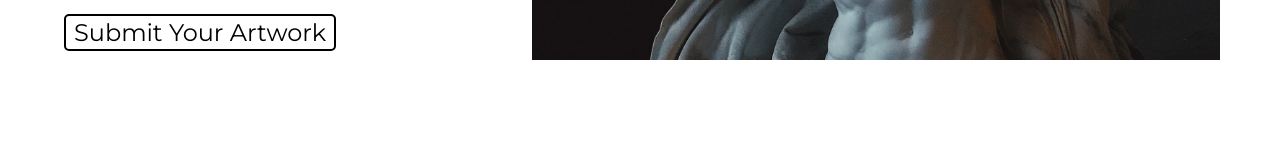
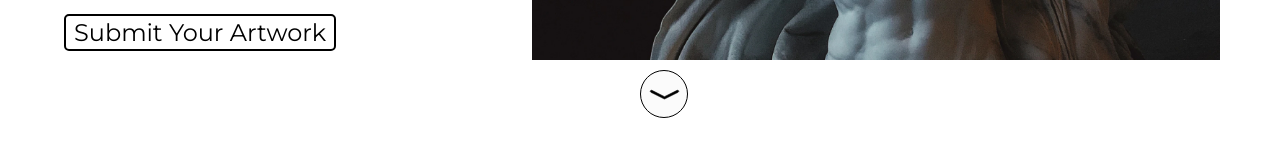
Before and after one commit to opierez/absorb-art-shop, a React (Create React App) app: page / in a window 1280 px wide. Shown: the part 607-775 px from the top of the page. Built offline with nearby package versions, Linux system fonts and the light colour scheme; data requests are answered from the project's data file.

Commit message:
added final icons

```diff
--- a/src/components/Header.js
+++ b/src/components/Header.js
@@ -1,6 +1,7 @@
 import React from 'react';
 import '../styles/Header.css';
 import mercury_and_psyche from '../style-images/mercury_and_psyche.jpeg'
+import {BsChevronCompactDown} from 'react-icons/bs'
 
 
 function Header() {
@@ -21,6 +22,11 @@ function Header() {
                <div className='header-right'>
                     <img src={mercury_and_psyche} />
                </div>
+               <div className='down-arrow'>
+                <a href='#'>
+                    <BsChevronCompactDown size={35} className='downbtn'/>
+                </a>
+            </div>
             </div>
        </section>
     )
--- a/src/components/NavBar.js
+++ b/src/components/NavBar.js
@@ -2,6 +2,7 @@ import React, {useState} from 'react';
 import '../styles/NavBar.css';
 import {AiOutlineShoppingCart} from 'react-icons/ai';
 import {GiHamburgerMenu} from 'react-icons/gi';
+import {RiCloseLine} from 'react-icons/ri';
 
 function NavBar() {
     const [showMenu, setShowMenu] = useState(false)
@@ -21,7 +22,7 @@ function NavBar() {
                     <li><a href='#' className='cart'>{showMenu ? "Cart" : <AiOutlineShoppingCart className='cart-icon' size={34} />}</a></li>
                 </ul>
             </menu>
-            <div className='menu-icon' onClick={toggleMenu} >{showMenu ? "X" : <GiHamburgerMenu size={34} color="#333" /> }</div>
+            <div className='menu-icon' onClick={toggleMenu} >{showMenu ? <RiCloseLine size={40}/> : <GiHamburgerMenu size={34} color="#333" /> }</div>
         </nav>
     )
 }
--- a/src/styles/Header.css
+++ b/src/styles/Header.css
@@ -56,6 +56,23 @@ h1 span:last-child{
     width: 90%;
     margin-left: 1rem;
 }
+.down-arrow a{
+    background-color: rgba(0, 0, 0, 0.015);
+    width: 3rem;
+    height: 3rem;
+    border-radius: 50%;
+    position: absolute;
+    left: 50%;
+    bottom: 10px;
+    display: flex;
+    justify-content: center;
+    align-items: center;
+    color: black;
+    border: 1px solid black;
+}
+.downbtn{
+    stroke-width: 0.25px;
+}
 
 @media screen and (max-width: 800px) {
     .header-container {
```
